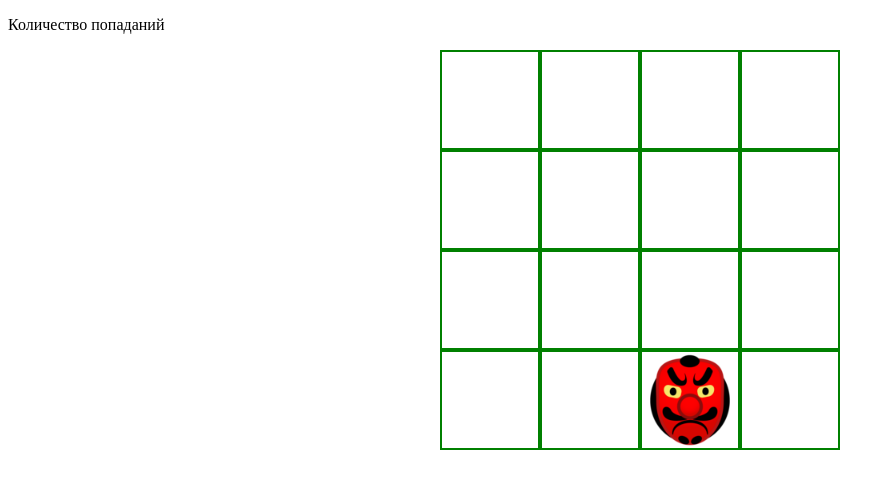
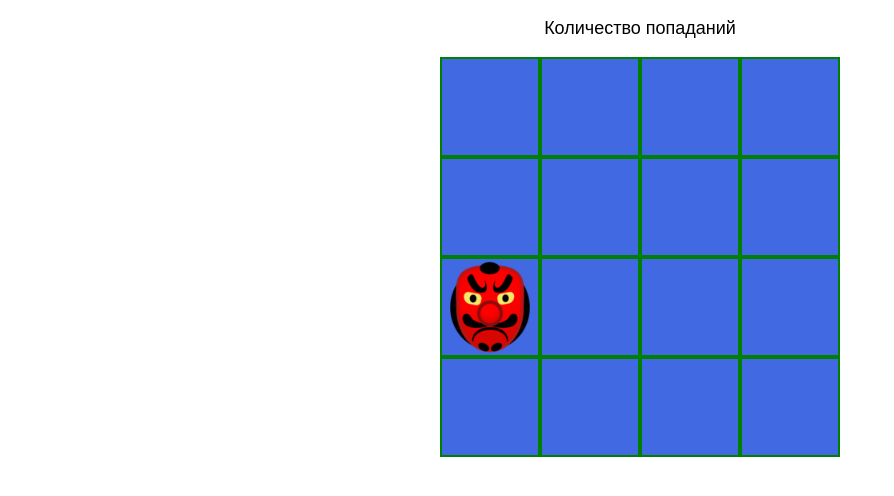
Before and after one commit to nugmanov87/ahj-3-1, a website built with webpack: page src/index.html in a window 1280 px wide. Both pictures are taken after a click on the element 640 px from the left and 250 px from the top of the page. Shown: the whole page, without its empty margins (0-894 px from the left). Built offline with nearby package versions, Linux system fonts and the light colour scheme; files whose address does not match are found by name.

Commit message:
внесены мелкие правки

```diff
--- a/src/css/style.css
+++ b/src/css/style.css
@@ -11,8 +11,17 @@
   cursor: url("../img/molot.png"), default;
 }
 
+p {
+  display: flex;
+  justify-content: center;
+  font-size: large;
+  font-weight: 400;
+  font-family: Arial, Helvetica, sans-serif;
+}
+
 .field {
   border: 2px solid green;
+  background-color: royalblue;
   width: 100px;
   height: 100px;
 }
--- a/src/index.html
+++ b/src/index.html
@@ -1,14 +1,14 @@
 <!DOCTYPE html>
 <html lang="en">
   <head>
-  <meta charset="UTF-8">
-  <meta name="viewport" content="width=device-width, initial-scale=1.0">
-  <meta http-equiv="X-UA-Compatible" content="ie=edge">
+    <meta charset="UTF-8" />
+    <meta name="viewport" content="width=device-width, initial-scale=1.0" />
+    <meta http-equiv="X-UA-Compatible" content="ie=edge" />
     <title>Document</title>
   </head>
   <body>
-  <p>Количество попаданий <span id = "points"></span></p>
-  <div id = "board"></div>
+    <p>Количество попаданий <span id="points"></span></p>
+    <div id="board"></div>
     <!-- <script type="module" src="index.js"></script> -->
   </body>
 </html>
--- a/src/js/GameBoard.js
+++ /dev/null
@@ -1,40 +0,0 @@
-export default class GameBoard {
-  constructor(boardSize) {
-    this.boardSize = boardSize ** 2;
-    this.oldIndex = 0;
-    this.itemIndex = 0;
-    this.missedGoblin = 0;
-    this.board = document.getElementById('board');
-  }
-
-  drawBoard() {
-    // const board = document.getElementsByClassName('board')[0];
-    for (let index = 0; index < this.boardSize; index += 1) {
-      const itemBoard = document.createElement('div');
-      itemBoard.className = 'field';
-      itemBoard.id = `field${index}`;
-      this.board.appendChild(itemBoard);
-    }
-    this.randomImg();
-  }
-
-  randomImg() {
-    const interval = setInterval(() => {
-      do {
-        this.itemIndex = Math.floor(Math.random() * this.boardSize);
-      } while (this.itemIndex === this.oldIndex);
-      if (this.oldIndex >= 0) {
-        const oldItemField = document.getElementById(`field${this.oldIndex}`);
-        oldItemField.innerHTML = '';
-      }
-      const itemField = document.getElementById(`field${this.itemIndex}`);
-      itemField.innerHTML = '<img id = "goblin" src = "./goblin.png">';
-      this.oldIndex = this.itemIndex;
-      this.missedGoblin += 1;
-      if (this.missedGoblin === 6) {
-        clearInterval(interval);
-        alert('Игра окончена');
-      }
-    }, 1000);
-  }
-}
--- a/src/js/GamePlay.js
+++ /dev/null
@@ -1,20 +0,0 @@
-export default class GamePlay {
-  constructor(gamePad) {
-    this.numberHits = 0;
-    this.gamePad = gamePad;
-  }
-
-  init() {
-    const printPoint = document.getElementById('points');
-    this.gamePad.board.addEventListener('click', (event) => {
-      // console.log(event);
-      if (event.target.id === 'goblin') {
-        this.gamePad.missedGoblin = 0;
-        this.numberHits += 1;
-        printPoint.innerHTML = this.numberHits;
-        const elementGoblin = event.target;
-        elementGoblin.parentNode.innerHTML = '';
-      }
-    });
-  }
-}
--- a/src/js/app.js
+++ b/src/js/app.js
@@ -1,7 +1,7 @@
-import GameBoard from './GameBoard';
-import GamePlay from './GamePlay';
+import board from "./board";
+import play from "./play";
 
-const gamesBoard = new GameBoard(4);
-gamesBoard.drawBoard();
-const gamePlay = new GamePlay(gamesBoard);
-gamePlay.init();
+const gamesBoard = new board(4);
+gamesBoard.createBoard();
+const game = new play(gamesBoard);
+game.init();
--- /dev/null
+++ b/src/js/board.js
@@ -0,0 +1,15 @@
+export default class board {
+  constructor(boardSize) {
+    this.boardSize = 4 * 4;
+    this.board = document.getElementById("board");
+  }
+
+  createBoard() {
+    for (let i = 0; i < this.boardSize; i += 1) {
+      const itemBoard = document.createElement("div");
+      itemBoard.className = "field";
+      itemBoard.id = `field${i}`;
+      this.board.appendChild(itemBoard);
+    }
+  }
+}
--- /dev/null
+++ b/src/js/play.js
@@ -0,0 +1,63 @@
+/* eslint-disable class-methods-use-this */
+export default class play {
+  constructor(tablet) {
+    this.oldPosition = 0;
+    this.newPosition = 0;
+    this.strike = 0;
+    this.numberStrike = document.getElementById("points");
+    this.overshoot = 0;
+    this.tablet = tablet;
+    this.boardSize = tablet.boardSize;
+    this.interval = 0;
+  }
+
+  init() {
+    this.tablet.board.addEventListener("click", e => {
+      this.boardClick(e);
+    });
+    this.jumpImg();
+  }
+
+  boardClick(e) {
+    if (e.target.id !== "goblin") {
+      return;
+    }
+    this.additionNumberStrike();
+    this.clearingCell(e.target);
+  }
+
+  additionNumberStrike() {
+    this.overshoot = 0;
+    this.strike += 1;
+    this.numberStrike.innerHTML = this.strike;
+  }
+
+  clearingCell(e) {
+    const Goblin = e;
+    Goblin.parentNode.innerHTML = "";
+  }
+
+  jumpImg() {
+    this.interval = setInterval(() => {
+      this.changePosition();
+    }, 1000);
+  }
+
+  changePosition() {
+    do {
+      this.newPosition = Math.floor(Math.random() * this.boardSize);
+    } while (this.newPosition === this.oldPosition);
+    if (this.oldPosition >= 0) {
+      const oldItemField = document.getElementById(`field${this.oldPosition}`);
+      oldItemField.innerHTML = "";
+    }
+    const itemField = document.getElementById(`field${this.newPosition}`);
+    itemField.innerHTML = '<img id = "goblin" src = "./goblin.png">';
+    this.oldPosition = this.newPosition;
+    this.overshoot += 1;
+    if (this.overshoot > 5) {
+      clearInterval(this.interval);
+      alert("GAME OVER");
+    }
+  }
+}
```
Lines whose indentation alone changed are shown as unchanged.
